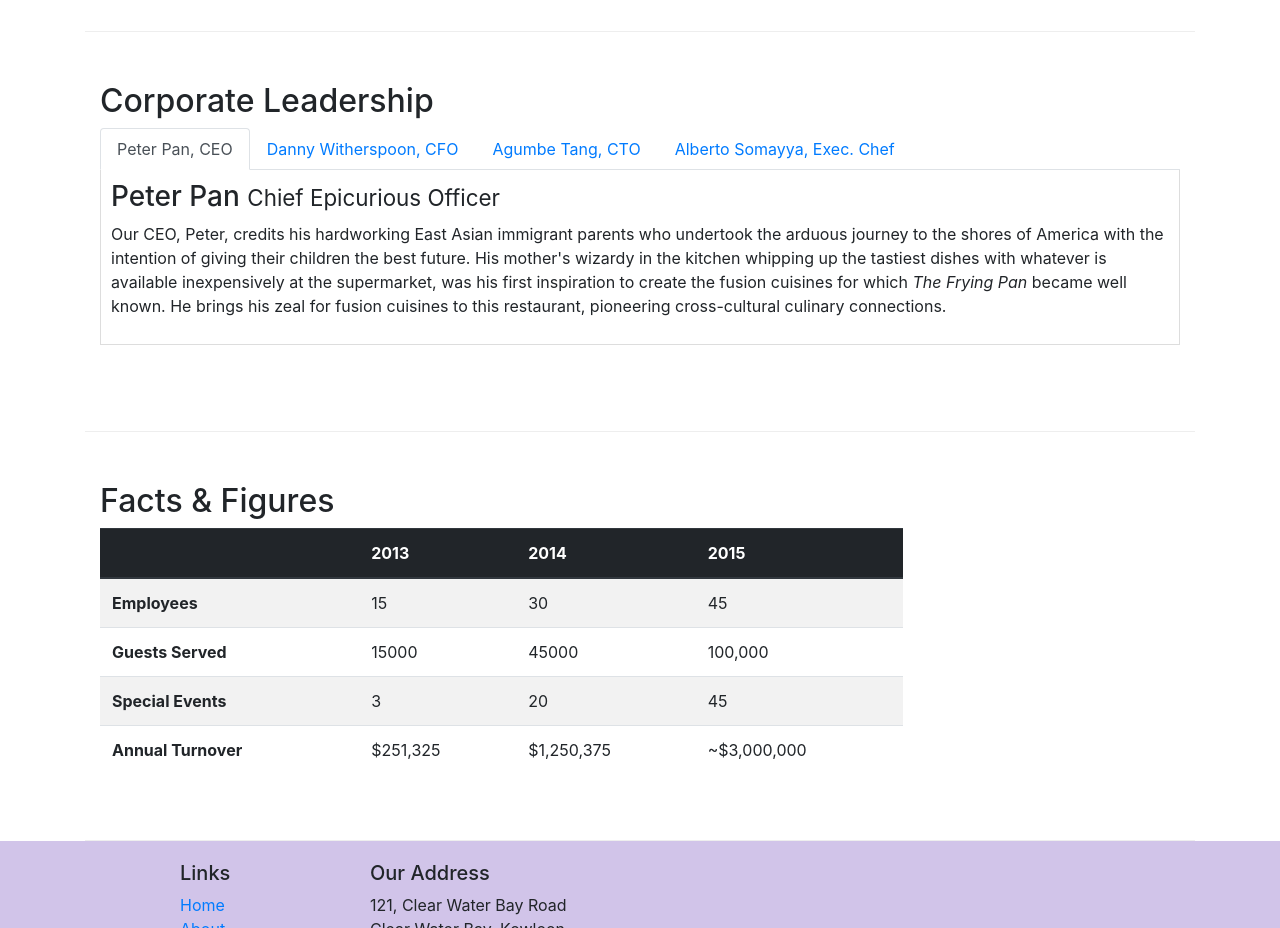
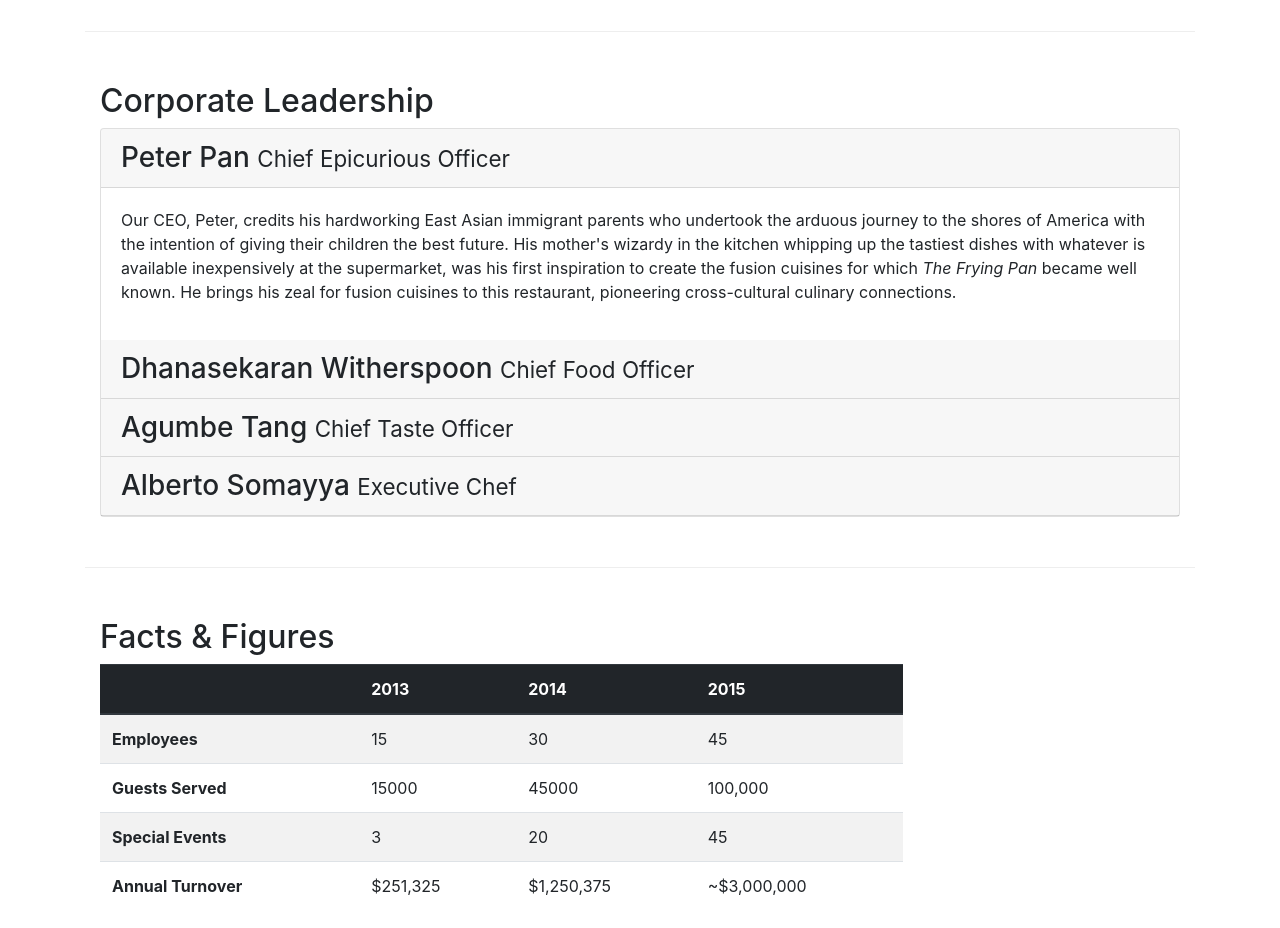
Before and after one commit to manikanta-72/F-E-WebUI-Coursera, a website: page aboutus.html in a window 1280 px wide. Shown: the part 940-1868 px from the top of the page. Drawn offline with nearby package versions, Linux system fonts and the light colour scheme.

Commit message:
accordion

```diff
--- a/aboutus.html
+++ b/aboutus.html
@@ -99,7 +99,7 @@
             <div class="col">
                 <h2>Corporate Leadership</h2>
 
-                <ul class="nav nav-tabs">
+                <!--<ul class="nav nav-tabs">
                     <li class="nav-item">
                         <a class="nav-link active" href="#peter" role="tab" data-toggle="tab">Peter Pan, CEO</a>
                     </li>
@@ -113,7 +113,6 @@
                         <a class="nav-link" href="#alberto" role="tab" data-toggle="tab">Alberto Somayya, Exec. Chef</a>
                     </li>
                 </ul>
-
                 <div class="tab-content">
                     <div role="tabpanel" class="tab-pane fade show active" id="peter">
                         <h3>Peter Pan <small>Chief Epicurious Officer</small></h3>
@@ -131,6 +130,64 @@
                         <h3>Alberto Somayya <small>Executive Chef</small></h3>
                         <p class="d-none d-sm-block">Award winning three-star Michelin chef with wide International experience having worked closely with whos-who in the culinary world, he specializes in creating mouthwatering Indo-Italian fusion experiences. He says, <em>Put together the cuisines from the two craziest cultures, and you get a winning hit! Amma Mia!</em></p>
                     </div>
+                </div>-->
+
+                <div id="accordion">
+                    <div class="card">
+                        <div class="card-header" role="tab" id=peterhead>
+                            <h3 class="mb-0">
+                                <a data-toggle="collapse" data-target="#peter">
+                                    Peter Pan <small>Chief Epicurious Officer</small>
+                                </a>
+                            </h3>
+                        </div>
+                        <div class="collapse show" id="peter" data-parent="#accordion">
+                            <div class="card-body">
+                                <p class="d-none d-sm-block">Our CEO, Peter, credits his hardworking East Asian immigrant parents who undertook the arduous journey to the shores of America with the intention of giving their children the best future. His mother's wizardy in the kitchen whipping up the tastiest dishes with whatever is available inexpensively at the supermarket, was his first inspiration to create the fusion cuisines for which <em>The Frying Pan</em> became well known. He brings his zeal for fusion cuisines to this restaurant, pioneering cross-cultural culinary connections.</p>
+                            </div>
+                        </div>
+
+                        <div class="card-header" role="tab" id=dannyhead>
+                            <h3 class="mb-0">
+                                <a class="collapsed" data-toggle="collapse" data-target="#danny">
+                                    Dhanasekaran Witherspoon <small>Chief Food Officer</small>
+                                </a>
+                            </h3>
+                        </div>
+                        <div class="collapse" id="danny" data-parent="#accordion">
+                            <div class="card-body">
+                                <p class="d-none d-sm-block">Our CFO, Danny, as he is affectionately referred to by his colleagues, comes from a long established family tradition in farming and produce. His experiences growing up on a farm in the Australian outback gave him great appreciation for varieties of food sources. As he puts it in his own words, <em>Everything that runs, wins, and everything that stays, pays!</em></p>
+                            </div>
+                        </div>
+
+                        <div class="card-header" role="tab" id="agumbehead">
+                            <h3 class="mb-0">
+                                <a class="collapsed" data-toggle="collapse" data-target="#agumbe">
+                                    Agumbe Tang <small>Chief Taste Officer</small>
+                                </a>
+                            </h3>
+                        </div>
+                        <div class="collapse" id="agumbe" data-parent="#accordion">
+                            <div class="card-body">
+                                <p class="d-none d-sm-block">Blessed with the most discerning gustatory sense, Agumbe, our CTO, personally ensures that every dish that we serve meets his exacting tastes. Our chefs dread the tongue lashing that ensues if their dish does not meet his exacting standards. He lives by his motto, <em>You click only if you survive my lick.</em></p>
+                            </div>
+                        </div>
+
+                        <div class="card-header" role="tab" id="albertohead">
+                            <h3 class="mb-0">
+                                <a class="collapsed" data-toggle="collapse" data-target="#alberto">
+                                    Alberto Somayya <small>Executive Chef</small>
+                                </a>
+                            </h3>
+                        </div>
+                        <div class="collapse" id="alberto" data-parent="#accordion">
+                            <div class="card-body">
+                                <p class="d-none d-sm-block">Award winning three-star Michelin chef with wide International experience having worked closely with whos-who in the culinary world, he specializes in creating mouthwatering Indo-Italian fusion experiences. He says, <em>Put together the cuisines from the two craziest cultures, and you get a winning hit! Amma Mia!</em></p>
+                            </div>
+                        </div>
+
+                    </div>
+
                 </div>
 
             </div>
```
